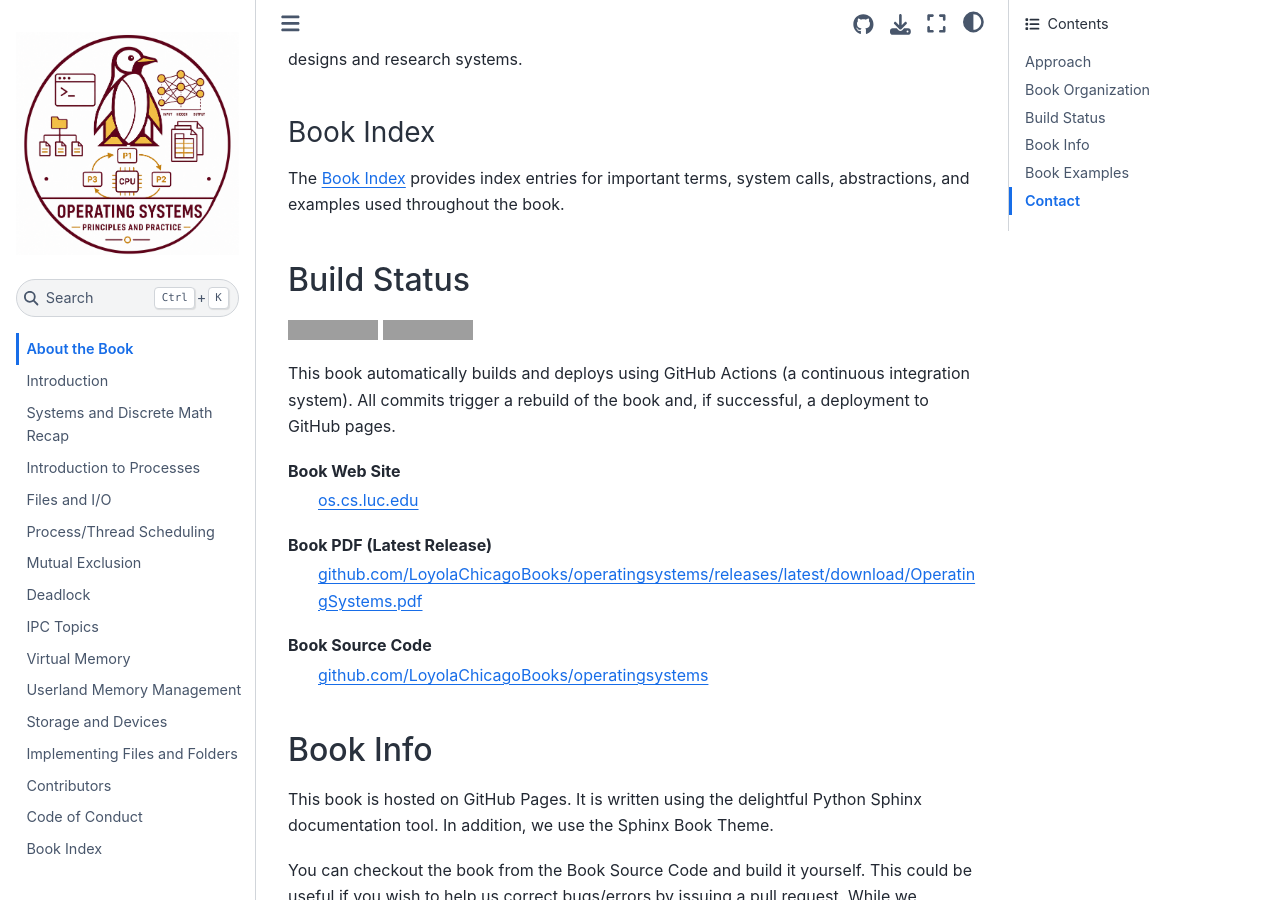
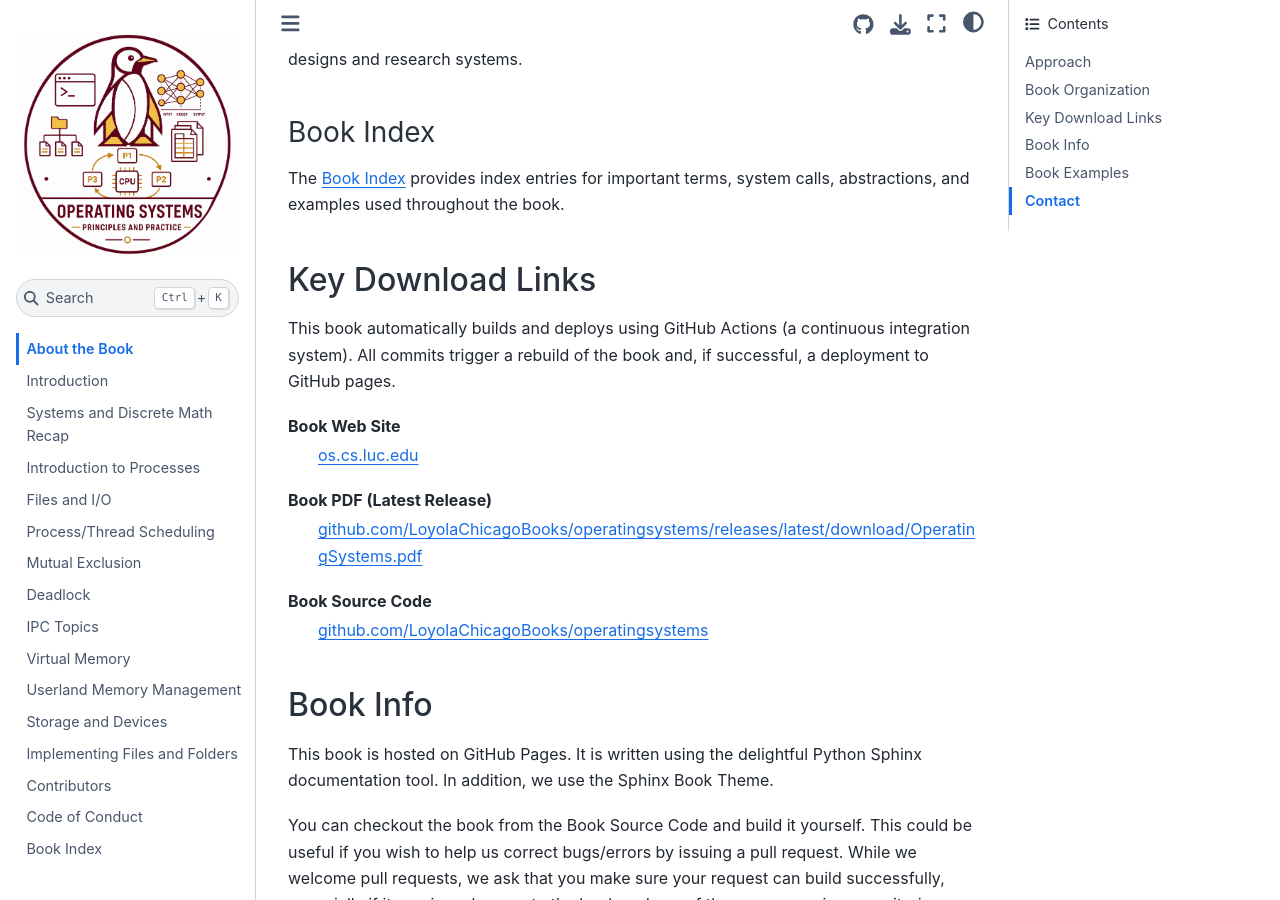
Before and after one commit to LoyolaChicagoBooks/operatingsystems, a Sphinx documentation site: the page built from source/meta.rst, in a window 1280 px wide and 900 px high, scrolled down 3014 px. Built offline with Sphinx 7.4.7 and the Sphinx Book theme 1.1.4, drawn with Linux system fonts in a browser that asks for light colours; grey boxes are pictures that could not be loaded.

Commit message:
Move status badges to homepage

```diff
--- a/source/meta.rst
+++ b/source/meta.rst
@@ -144,13 +144,8 @@ Book Index
 The :doc:`Book Index <bookindex>` provides index entries for important
 terms, system calls, abstractions, and examples used throughout the book.
 
-Build Status
---------------
-
-.. raw:: html
-
-   <p><a href="https://github.com/LoyolaChicagoBooks/operatingsystems/actions/workflows/main.yml"><img src="https://github.com/LoyolaChicagoBooks/operatingsystems/actions/workflows/main.yml/badge.svg" alt="Build Status" /></a>
-   <a href="https://github.com/LoyolaChicagoBooks/operatingsystems/releases/latest"><img src="https://img.shields.io/github/v/release/LoyolaChicagoBooks/operatingsystems?label=release" alt="Latest Release" /></a></p>
+Key Download Links
+-------------------
 
 This book automatically builds and deploys using GitHub Actions (a continuous integration system).
 All commits trigger a rebuild of the book and, if successful, a deployment to GitHub pages.
```
Also changed, not shown: source/index.rst (+10 -0 lines).
